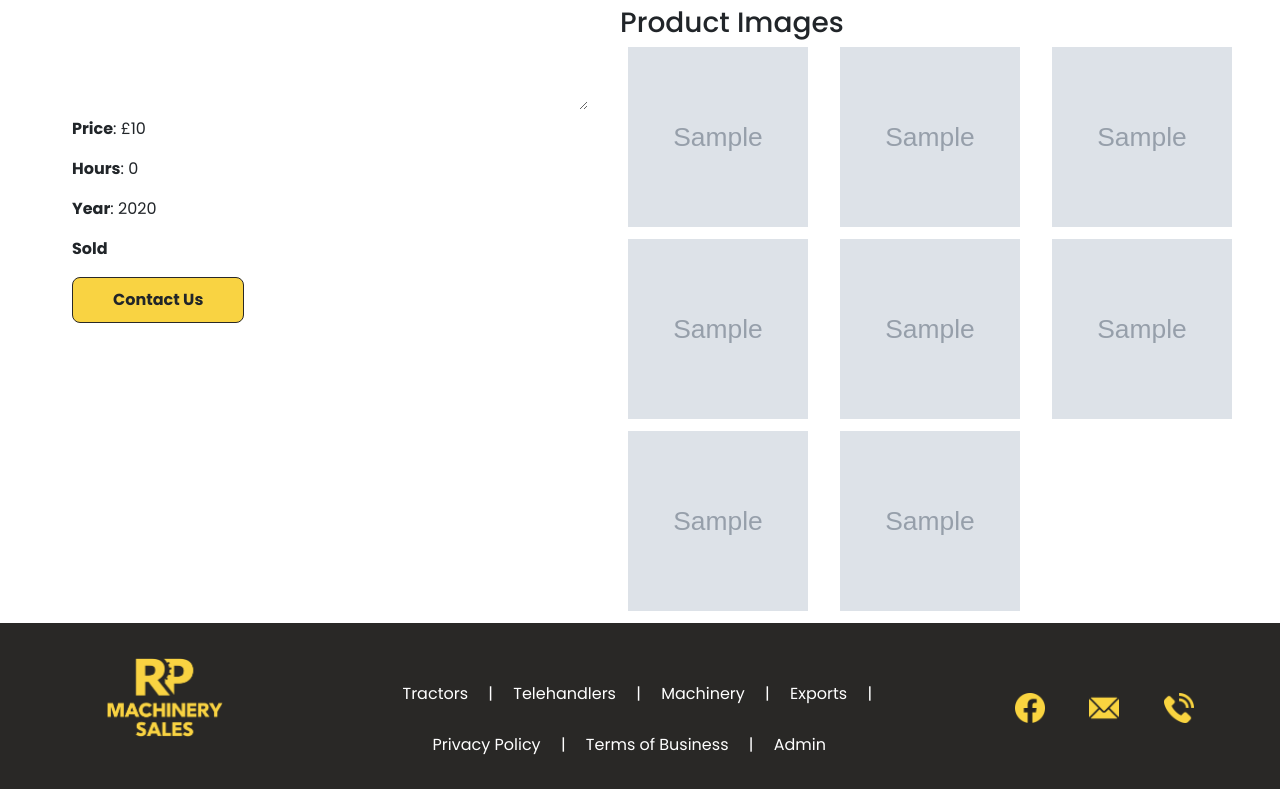
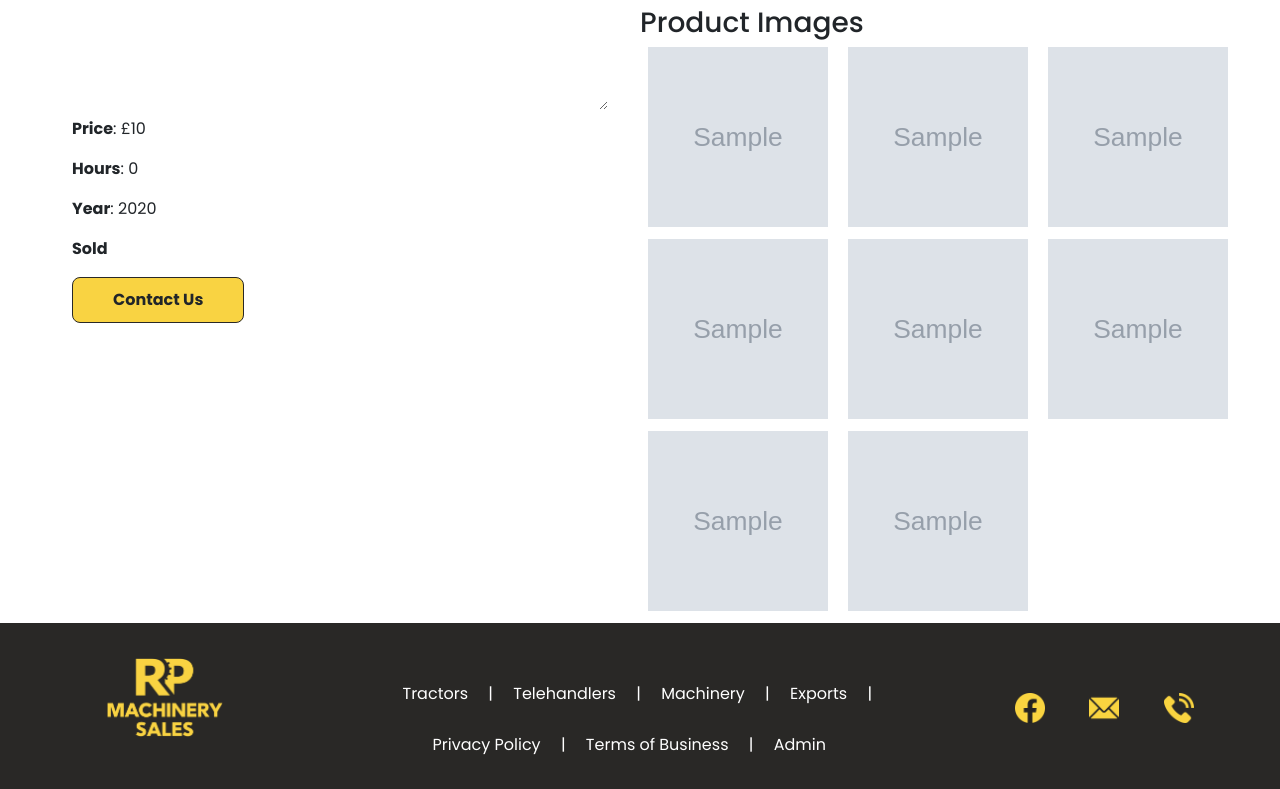
Before and after one commit to Leeap83/RP_machinesales, a PHP site: page /product-details.php?id=1 in a window 1280 px wide. Shown: the part 500-1289 px from the top of the page. Run offline with PHP 8.4, Linux system fonts and the light colour scheme; tables that the repository leaves empty or names only in its code hold one stand-in row (values such as "Sample post"); grey boxes marked "Sample" are stand-in pictures; some libraries are stand-ins or nearby versions.

Commit message:
product details images upload

```diff
--- a/assets/css/style.css
+++ b/assets/css/style.css
@@ -168,10 +168,10 @@ button {max-width: 288px; border-radius: 8px!important; margin: auto!important;
 #imgtext {position: absolute;bottom: 15px;left: 15px;color: white;font-size: 20px;}
 .closebtn {position: absolute;top: 10px;right: 15px;color: white;font-size: 35px;cursor: pointer}
 .ta_cent {text-align: center; display: none;}
-.image_container {display: grid; grid-template-columns: 1fr 1fr; gap:1em;}
+.image_container {display: grid; grid-template-columns: 1fr 1fr; row-gap:1em;}
 .image_container > .column {padding: 0 8px;}
 .image_container:after {content: "";display: table;clear: both;}
-.column {float: left;width: 25%;}
+
 
 /* The Modal (background) */
 .modal {display: none;position: fixed;z-index: 1;padding-top: 100px;left: 0;top: 0; width: 100%;height: 100%;overflow: auto;background-color: black;}
@@ -234,6 +234,7 @@ img.hover-shadow {transition: 0.3s;}
 
 .input-group>.form-control {position: relative;flex: 1 1 auto;width: 1%;min-width: 0;max-width: 600px;}
 textarea {width: 100%;height: 300px; border: transparent;}
+.column img {width: 150px; height: 150px;}
 
 @media only screen and (min-width: 800px) {
   .about-grid {grid-template-columns: repeat(3, 1fr);}
@@ -248,7 +249,8 @@ textarea {width: 100%;height: 300px; border: transparent;}
   .table_contain { padding: 2em;}
   .product_item {padding-top: 0;}
   .product_details.contain {grid-template-columns: 1fr 1fr;}
-  .image_container {display: grid; grid-template-columns: 1fr 1fr 1fr; gap:1em;}
+  .image_container {display: grid; grid-template-columns: 1fr 1fr 1fr; row-gap:1em;}
+  .column img {width: 180px; height: 180px;}
 }
 
 @media only screen and (max-width: 600px) {
--- a/product-details.php
+++ b/product-details.php
@@ -53,49 +53,49 @@ if (isset($_GET['id'])) {
                     <div class="image_container">
                         <div class="column">
                             <?php if ($result_check['main_image']){?>
-                                <img src="<?= $result_check['main_image']; ?>" alt="<?= $result_check['product_name'];?>" style="width:180px; height:180px;" onclick="openModal();currentSlide(1)" class="hover-shadow cursor">
+                                <img src="<?= $result_check['main_image']; ?>" width="180" height="180" alt="<?= $result_check['product_name'];?>" onclick="openModal();currentSlide(1)" class="hover-shadow cursor">
                             <?php
                             }?>
                         </div>
                         <div class="column">
                             <?php if ($result_check['image_one']){?>
-                                <img src="<?= $result_check['image_one']; ?>" alt="<?= $result_check['product_name'];?>" style="width:180px; height:180px;" onclick="openModal();currentSlide(2)" class="hover-shadow cursor">
+                                <img src="<?= $result_check['image_one']; ?>" width="180" height="180" alt="<?= $result_check['product_name'];?>" onclick="openModal();currentSlide(2)" class="hover-shadow cursor">
                             <?php
                             }?>
                         </div>
                         <div class="column">
                             <?php if ($result_check['image_two']){?>
-                                <img src="<?= $result_check['image_two']; ?>" alt="<?= $result_check['product_name'];?>" style="width:180px; height:180px;" onclick="openModal();currentSlide(3)" class="hover-shadow cursor">
+                                <img src="<?= $result_check['image_two']; ?>" width="180" height="180" alt="<?= $result_check['product_name'];?>" onclick="openModal();currentSlide(3)" class="hover-shadow cursor">
                             <?php
                             }?>
                         </div>
                         <div class="column">
                             <?php if ($result_check['image_three']){?>
-                                <img src="<?= $result_check['image_three']; ?>" alt="<?= $result_check['product_name'];?>" style="width:180px; height:180px;" onclick="openModal();currentSlide(4)" class="hover-shadow cursor">
+                                <img src="<?= $result_check['image_three']; ?>" width="180" height="180" alt="<?= $result_check['product_name'];?>" onclick="openModal();currentSlide(4)" class="hover-shadow cursor">
                             <?php
                             }?>
                         </div>
                         <div class="column">
                             <?php if ($result_check['image_four']){?>
-                                <img src="<?= $result_check['image_four']; ?>" alt="<?= $result_check['product_name'];?>" style="width:180px; height:180px;" onclick="openModal();currentSlide(5)" class="hover-shadow cursor">
+                                <img src="<?= $result_check['image_four']; ?>" width="180" height="180" alt="<?= $result_check['product_name'];?>" onclick="openModal();currentSlide(5)" class="hover-shadow cursor">
                             <?php
                             }?>
                         </div>
                         <div class="column">
                             <?php if ($result_check['image_five']){?>
-                                <img src="<?= $result_check['image_five']; ?>" alt="<?= $result_check['product_name'];?>" style="width:180px; height:180px;" onclick="openModal();currentSlide(6)" class="hover-shadow cursor">
+                                <img src="<?= $result_check['image_five']; ?>" width="180" height="180" alt="<?= $result_check['product_name'];?>" onclick="openModal();currentSlide(6)" class="hover-shadow cursor">
                             <?php
                             }?>
                         </div>
                         <div class="column">
                             <?php if ($result_check['image_six']){?>
-                                <img src="<?= $result_check['image_six']; ?>" alt="<?= $result_check['product_name'];?>" style="width:180px; height:180px;" onclick="openModal();currentSlide(7)" class="hover-shadow cursor">
+                                <img src="<?= $result_check['image_six']; ?>" width="180" height="180" alt="<?= $result_check['product_name'];?>" onclick="openModal();currentSlide(7)" class="hover-shadow cursor">
                             <?php
                             }?>
                         </div>
                         <div class="column">
                             <?php if ($result_check['image_seven']){?>
-                                <img src="<?= $result_check['image_seven']; ?>" alt="<?= $result_check['product_name'];?>" style="width:180px; height:180px;" onclick="openModal();currentSlide(8)" class="hover-shadow cursor">
+                                <img src="<?= $result_check['image_seven']; ?>" width="180" height="180" alt="<?= $result_check['product_name'];?>" onclick="openModal();currentSlide(8)" class="hover-shadow cursor">
                             <?php
                             }?>
                         </div>
```
